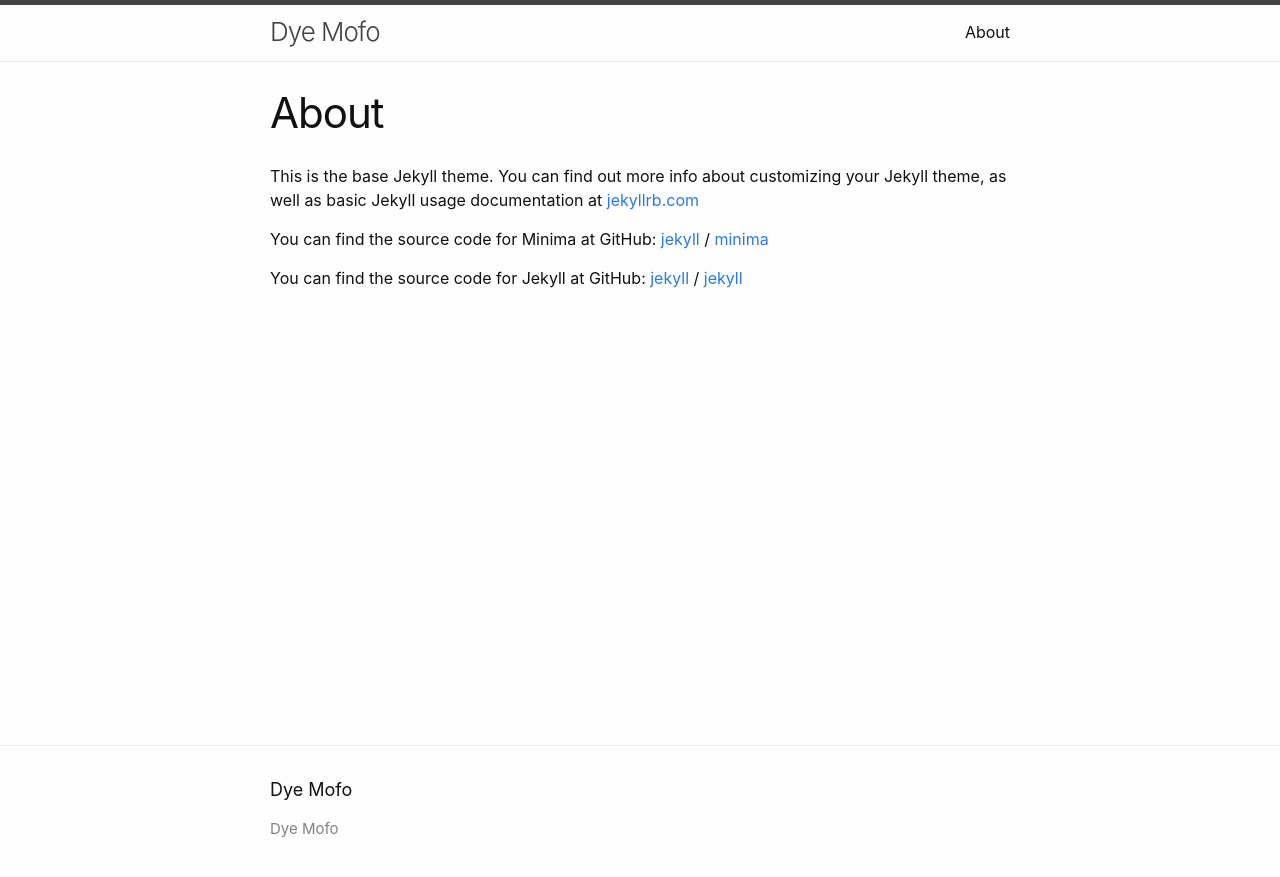
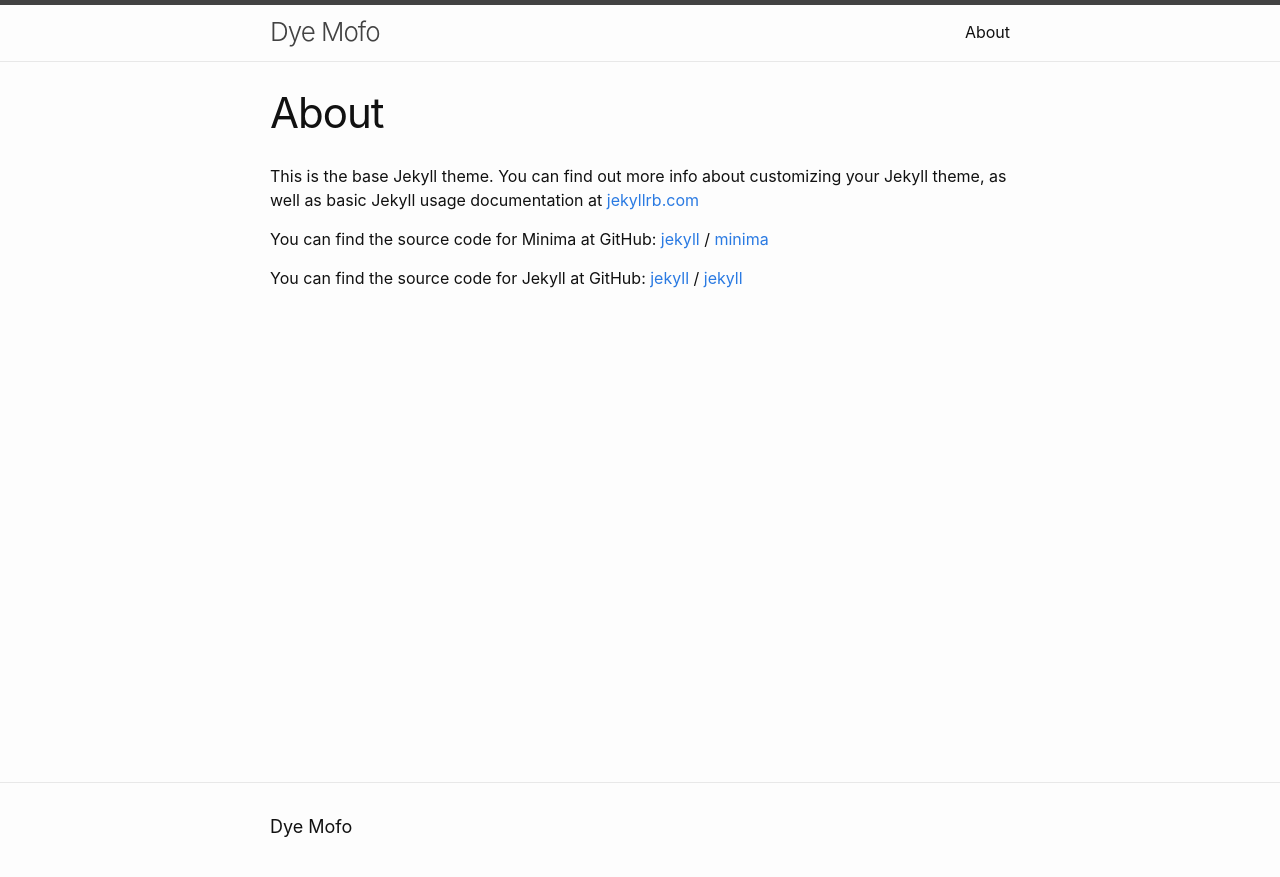
Before and after one commit to dslatten/dyemofo, a Jekyll site: the page built from about.markdown, in a window 1280 px wide. Shown: the top 877 px of the page. Built offline with Jekyll 4.4.1, drawn with Linux system fonts in a browser that asks for light colours.

Commit message:
Update footer.html

```diff
--- a/_includes/footer.html
+++ b/_includes/footer.html
@@ -6,25 +6,9 @@
     <h2 class="footer-heading">{{ site.title | escape }}</h2>
 
     <div class="footer-col-wrapper">
-      <div class="footer-col footer-col-1">
-        <ul class="contact-list">
-          <li class="p-name">
-            {%- if site.author -%}
-              {{ site.author | escape }}
-            {%- else -%}
-              {{ site.title | escape }}
-            {%- endif -%}
-            </li>
-        </ul>
-      </div>
-
-      <div class="footer-col footer-col-2">
-
-      </div>
-
-      <div class="footer-col footer-col-3">
-        <p>{{- site.description | escape -}}</p>
-      </div>
+      <div class="footer-col footer-col-1"></div>
+      <div class="footer-col footer-col-2"></div>
+      <div class="footer-col footer-col-3"></div>
     </div>
 
   </div>
```
